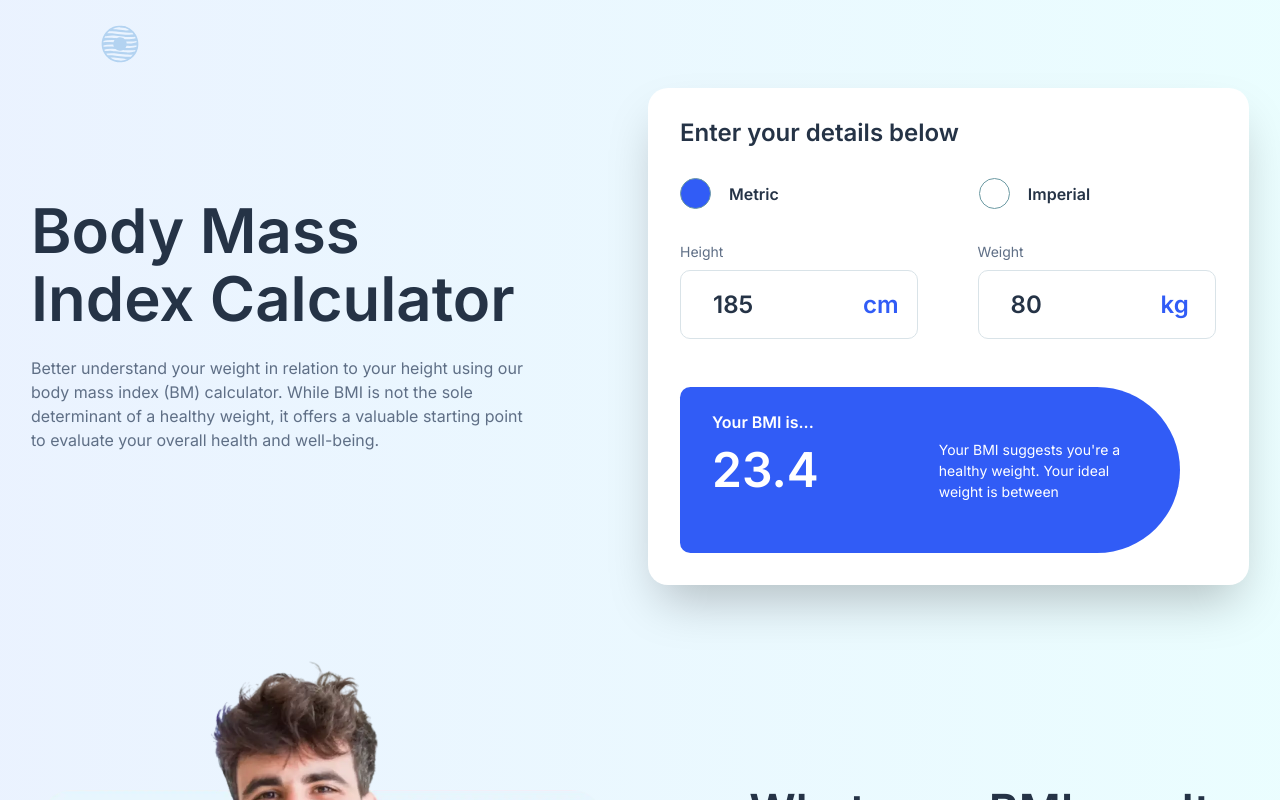
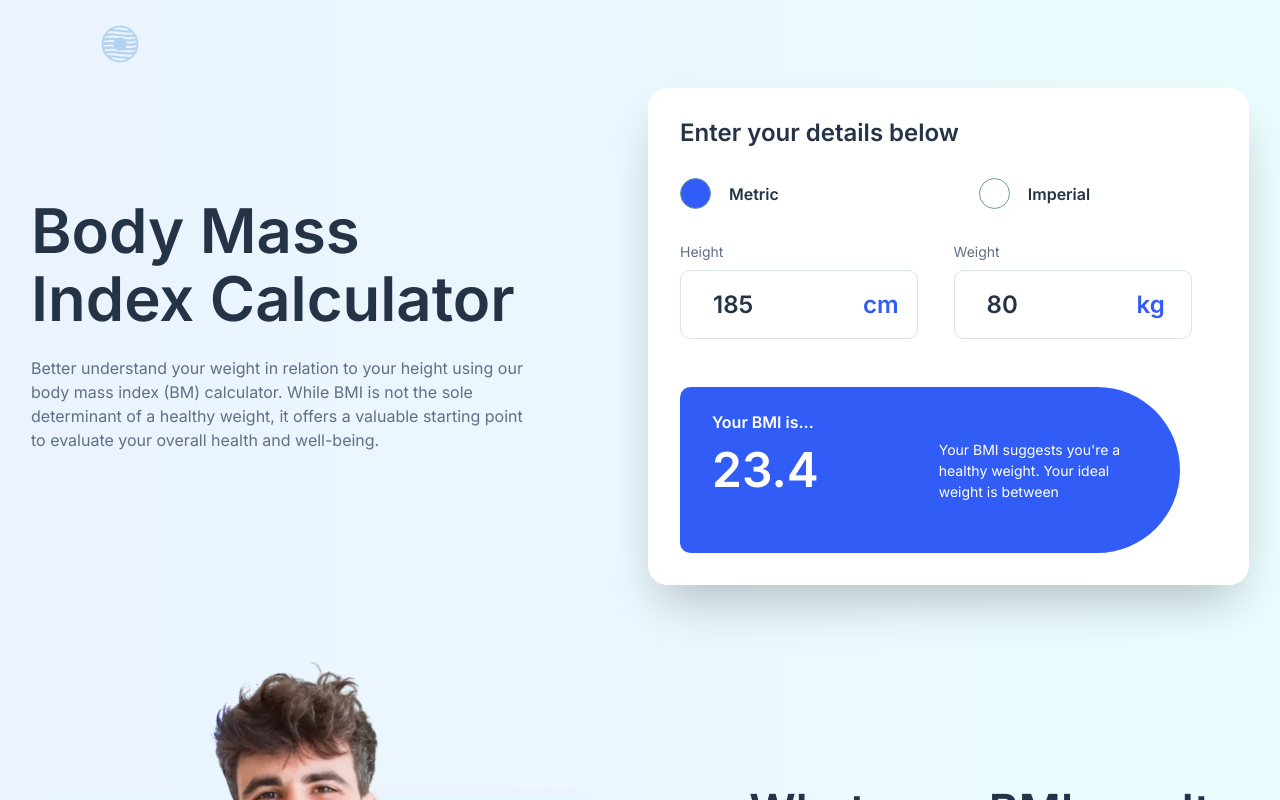
Before and after one commit to mayor-creator/frontend-projects, a React (Vite) app in the folder bmi-calculator-app/: page / in a window 1280 px wide. Shown: the top 800 px of the page. Built offline with nearby package versions, Linux system fonts and the light colour scheme.

Commit message:
fix flex gap issue

```diff
--- a/bmi-calculator-app/src/sass/components/_header.scss
+++ b/bmi-calculator-app/src/sass/components/_header.scss
@@ -230,6 +230,10 @@
 			gap: f.rem(24);
 			padding-bottom: f.rem(32);
 		}
+
+		@include b.breakpoint(large) {
+			gap: 0rem;
+		}
 	}
 
 	&__hero-form-imperial {
```
Lines whose indentation alone changed are shown as unchanged.
